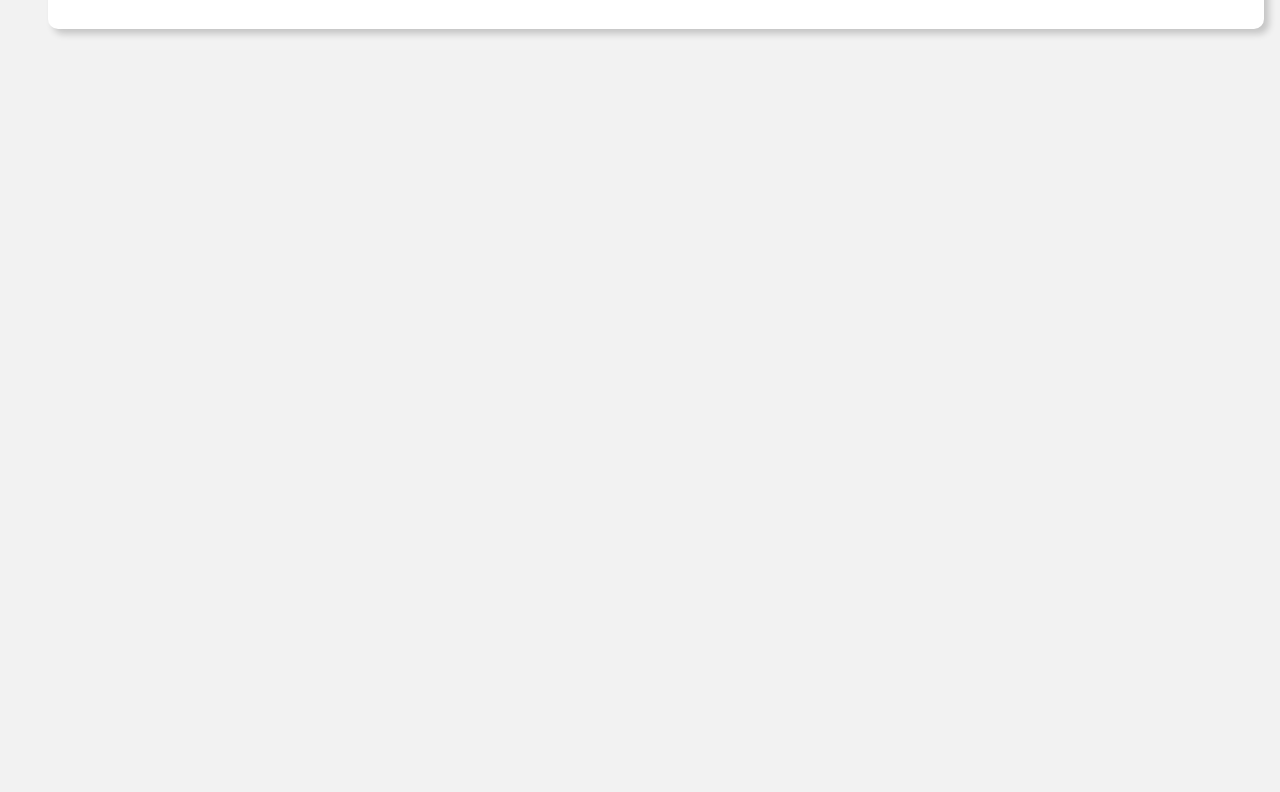
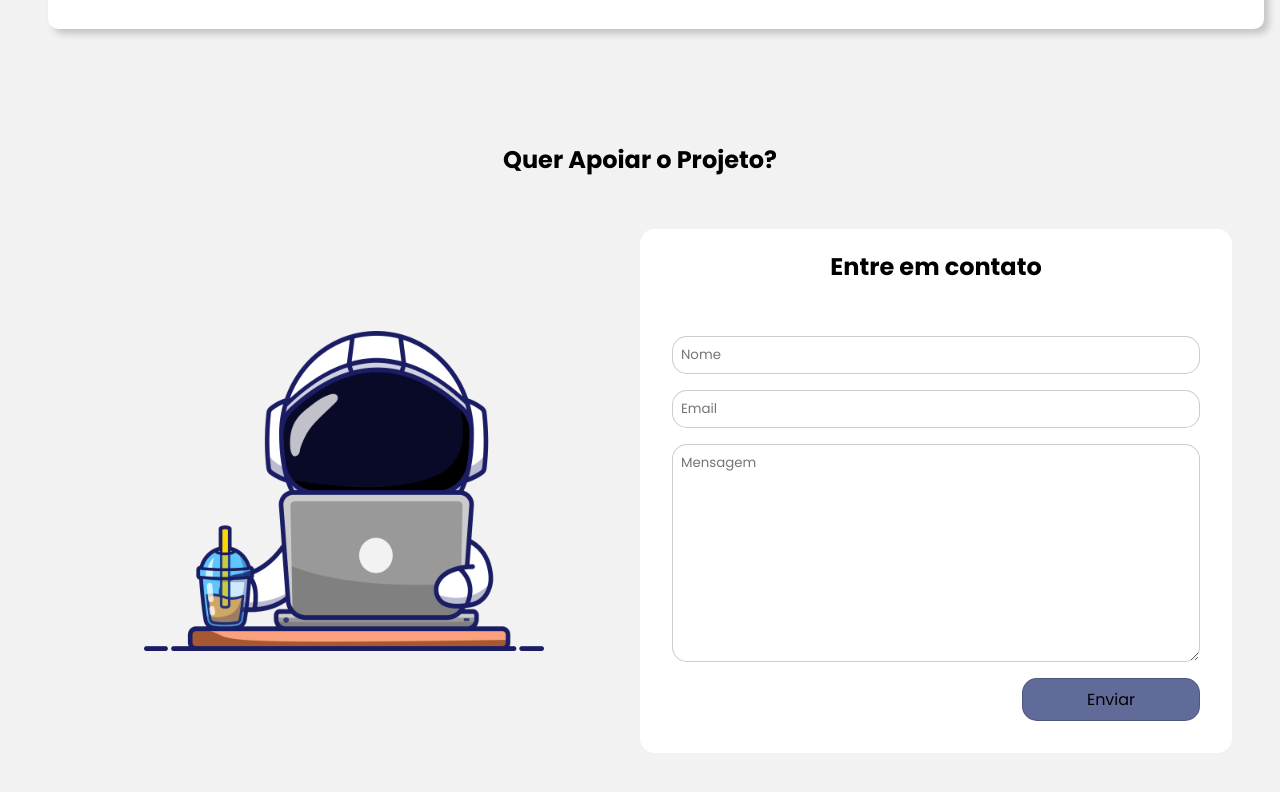
Before and after one commit to vitordmoura/EGNELLAHC---CH, a plain HTML site: page index.html in a window 1280 px wide. Shown: the part 2423-3215 px from the top of the page. Drawn offline with Linux system fonts and the light colour scheme.

Commit message:
feat: form section

```diff
--- a/index.html
+++ b/index.html
@@ -66,19 +66,15 @@
         </div>
         <div id="rigth-side">
             <div class="slideshow-container">
-
                     <div class="mySlides fade">
                         <img src="./img/t1i2.jpg">
                     </div>
-
                     <div class="mySlides fade">
                         <img src="./img/t1i1.png" >
                     </div>
-
                     <div class="mySlides fade">
                         <img src="./img/t1i3.jpg">
                     </div>
-
                 </div>
                 <div style="text-align:center">
                     <span class="dot"></span>
@@ -91,6 +87,28 @@
 
 </section>
 
+<section id="section-contact">
+
+    <div id="contact-info">
+        <h2 >Quer Apoiar o Projeto?</h2>
+    </div>
+
+    <div id="contact-content">
+        <div id="left-side">
+            <img src="./img/astronaut-pc.png" alt="">
+        </div>
+        <div id="right-side">
+            <h2>Entre em contato</h2>
+            <form action="form.php" method="post">
+                <input class="input" type="text" name="name" id="name" placeholder="Nome">
+                <input class="input" type="email" name="email" id="email" placeholder="Email">
+                <textarea class="input" name="message" id="message" cols="30" rows="10" placeholder="Mensagem"></textarea>
+                <input id="submit-btn" type="" value="Enviar">
+            </form>
+        </div>
+    </div>
+</section>
+
 <script src="./script.js"></script>
 </body>
 </html>
--- a/style/style.css
+++ b/style/style.css
@@ -245,3 +245,69 @@ section#section-testimonials div#testimonial div#rigth-side div.slideshow-contai
     width: 400px;
     border-radius: 15px;
 }
+
+section#section-contact{
+    padding: 4rem 0;
+    margin-top: 17rem;
+    text-align: center;
+}
+
+section#section-contact div#contact-content{
+    padding-top: 2rem;
+    display: flex;
+    justify-content: space-around;
+    align-items: center;
+}
+
+section#section-contact div#contact-content div#left-side{
+    width: 50%;
+    display: flex;
+    flex-direction: column;
+    justify-content: center;
+    align-items: center;
+}
+
+section#section-contact div#contact-content div#left-side img{
+    width: 400px;
+
+}
+
+section#section-contact div#contact-content div#right-side{
+    width: 50%;
+    display: flex;
+    flex-direction: column;
+    justify-content: center;
+    background-color: #ffffff;
+    border-radius: 15px;
+}
+section#section-contact div#contact-content div#right-side form{
+    padding: 2rem;
+    display: flex;
+    flex-direction: column;
+    gap: 1rem;
+}
+
+section#section-contact div#contact-content div#right-side form .input{
+    border-radius: 15px;
+    padding: 0.5rem;
+    border: 1px solid #00000033;
+}
+section#section-contact div#contact-content div#right-side form input#submit-btn{
+    border-radius: 15px;
+    padding: 0.5rem;
+    border: 1px solid #00000033;
+    background-color: #606B99;
+    color: #000000;
+    font-weight: 400;
+    font-size: 16px;
+    cursor: pointer;
+    width: 10rem;
+    align-self: end;
+    transition: all 0.5s ease-in-out;
+    text-align: center;
+}
+
+section#section-contact div#contact-content div#right-side form input#submit-btn:hover{
+    background-color: #6c7bb4;
+    scale: 1.1;
+}
```
Also changed, not shown: img/astronaut-pc.png (added). Lines whose indentation alone changed are shown as unchanged.
